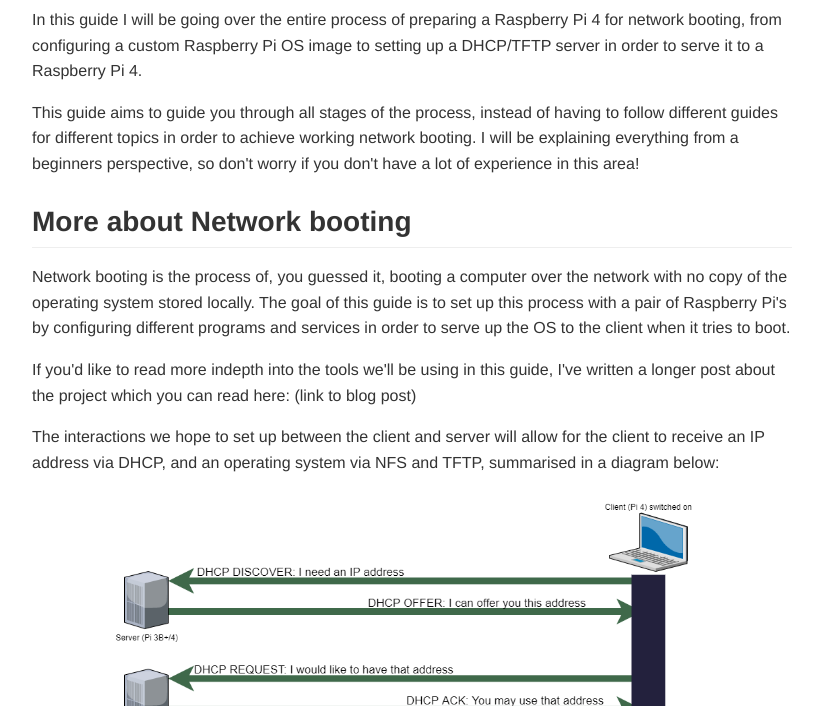
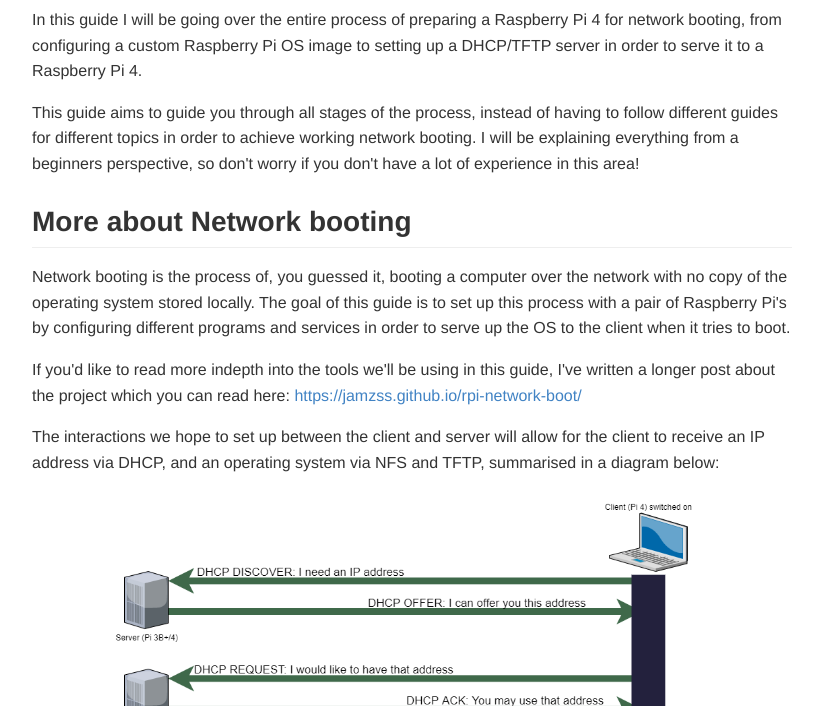
Before and after one commit to jamzss/rpi-network-boot, a plain HTML site: page docs/howto.html in a window 1280 px wide. Shown: the part 94-800 px from the top of the page, without its empty margins (243-1066 px from the left). Drawn offline with Linux system fonts and the light colour scheme.

Commit message:
Add links between pages

```diff
--- a/docs/howto.html
+++ b/docs/howto.html
@@ -17,7 +17,7 @@
       <h2 id="more-about-network-booting"><a class="header-link" href="#more-about-network-booting"></a>More about Network booting</h2>
 <p>Network booting is the process of, you guessed it, booting a computer over the network with no copy of the operating system stored locally. The goal of this guide is to set up this process with a pair of Raspberry Pi&#39;s by configuring different programs and services in order to serve up the OS to the client when it tries to boot.</p>
 <p>If you&#39;d like to read more indepth into the tools we&#39;ll be using in this guide, I&#39;ve written a longer post about the project which you can read here:
-(link to blog post)</p>
+<a href="https://jamzss.github.io/rpi-network-boot/">https://jamzss.github.io/rpi-network-boot/</a></p>
 <p>The interactions we hope to set up between the client and server will allow for the client to receive an IP address via DHCP, and an operating system via NFS and TFTP, summarised in a diagram below:</p>
 <img src="assets/images/n.png" class="center">
 
@@ -135,7 +135,7 @@
 <p>Insert the SD card back into the server and boot it. Before we begin the setup, ensure that the root file system has been expanded to fill the entire SD card. To do this, run:</p>
 <pre class="hljs"><code>sudo raspi-<span class="hljs-built_in">config</span> </code></pre><p>And select option <code>6  Advanced Options</code> then <code>A1  Expand Filesystem</code>. Reboot to apply the changes.</p>
 <p>Next, we will download two scripts to configure the tools required to boot the client and give it access to the internet. If you&#39;d like to read more into the specific tools being used, they are explained more indepth on a separate post I have written about the project.</p>
-<p>(link to blog post)</p>
+<p><a href="https://jamzss.github.io/rpi-network-boot/">https://jamzss.github.io/rpi-network-boot/</a></p>
 <p>Run the following commands to download the scripts:</p>
 <pre class="hljs"><code>sudo wget https:<span class="hljs-regexp">//gi</span>thub.com<span class="hljs-regexp">/jamzss/</span>rpi-network-boot<span class="hljs-regexp">/raw/m</span>ain/server-setup-<span class="hljs-number">1</span>.sh
 sudo wget https:<span class="hljs-regexp">//gi</span>thub.com<span class="hljs-regexp">/jamzss/</span>rpi-network-boot<span class="hljs-regexp">/raw/m</span>ain/server-setup-<span class="hljs-number">2</span>.sh</code></pre><p>Next, you will need to edit some values in the <code>server-setup-2.sh</code> file in order for it to run properly. To do this, run:</p>
```
Also changed, not shown: docs/index.html (+1 -1 lines).
